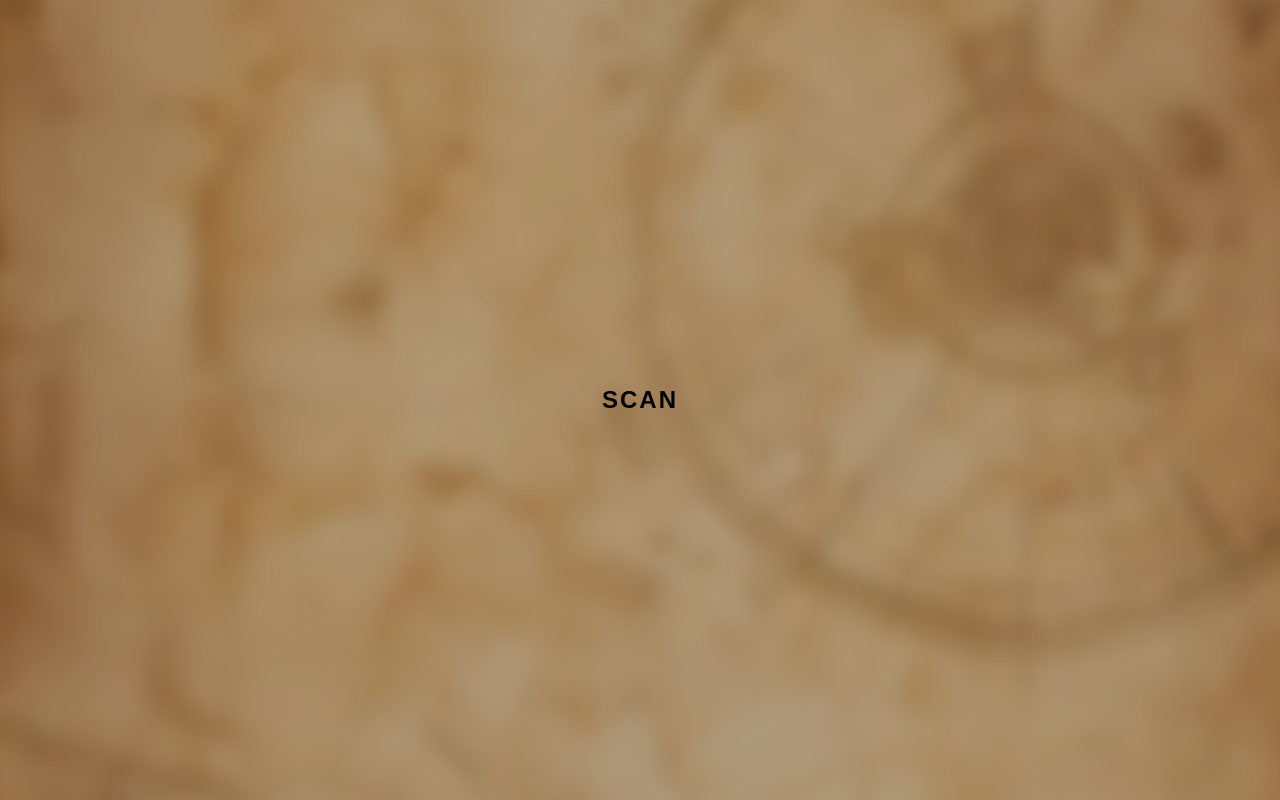
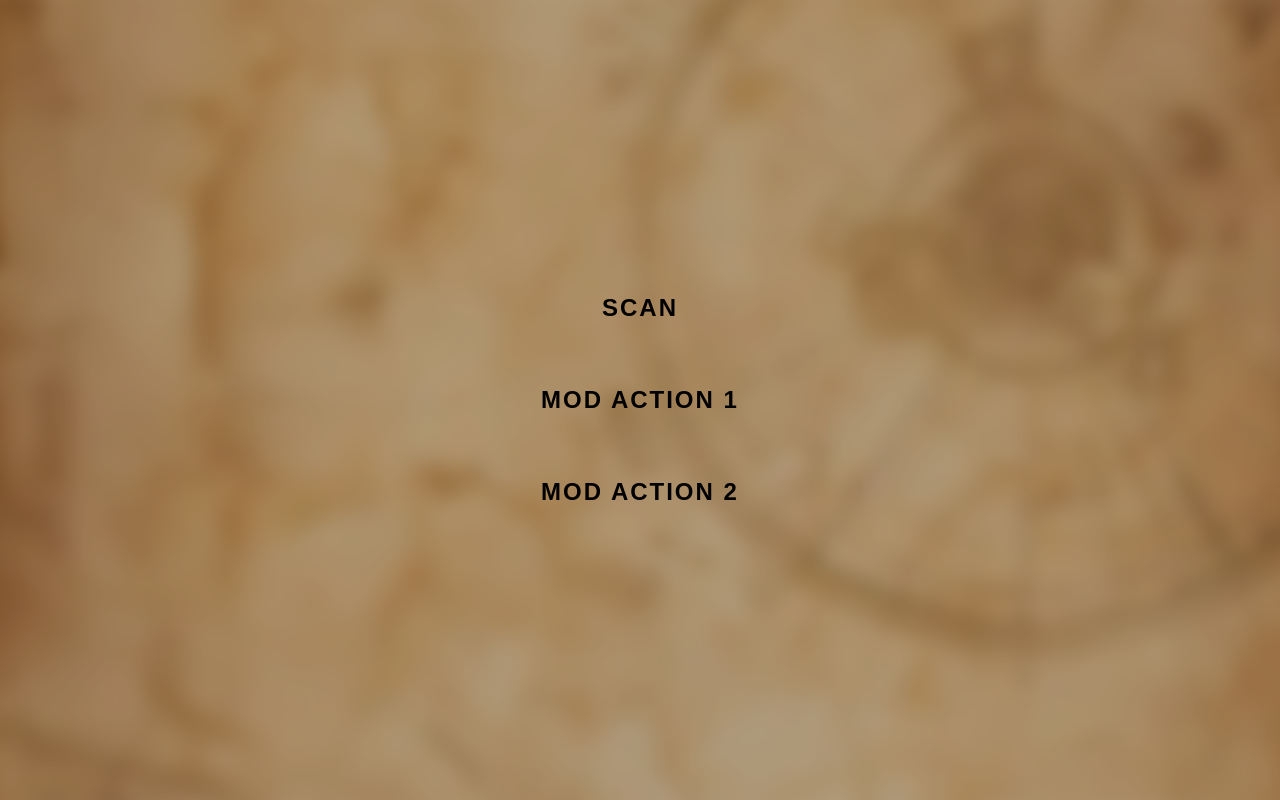
Before and after one commit to Xplorica-FIEM/toth-25-frontend, a Next.js app: page /dashboard2 in a window 1280 px wide. Built offline with nearby package versions, Linux system fonts and the light colour scheme.

Commit message:
shlok local

```diff
--- a/src/data/riddles.js
+++ b/src/data/riddles.js
@@ -67,3 +67,4 @@ export const getRiddleAuthentication = (riddleNo) => {
   const riddle = riddles.find(r => r.id === riddleNo);
   return riddle ? riddle.isAuthenticated : false;
 };
+``
--- a/src/pages/dashboard2.jsx
+++ b/src/pages/dashboard2.jsx
@@ -72,7 +72,7 @@ const Button = styled.span`
 
 const Dashboard2 = () => {
   const [isMounted, setIsMounted] = useState(false);
-  const [isMod, setIsMod] = useState(false); // Set to true for mod view
+  const [isMod, setIsMod] = useState(true); // Set to true for mod view
 
   useEffect(() => {
     setIsMounted(true);
```
